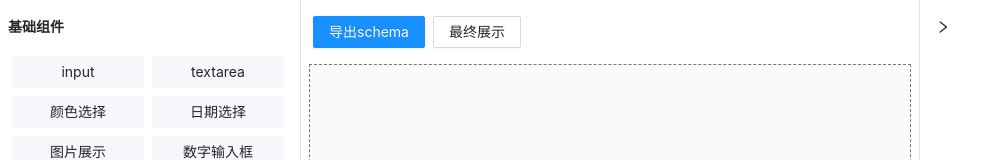
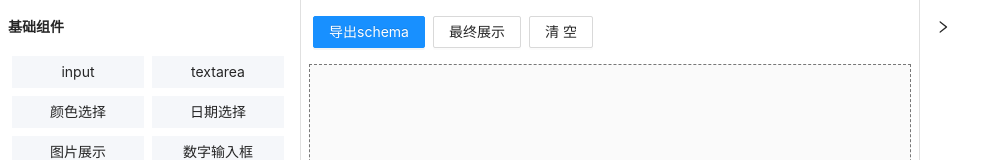
Before and after one commit to w86wh2/schema-generator, a React (Create React App) app: page / in a window 1280 px wide. Shown: the top 160 px of the page, without its empty margins (0-1002 px from the left). Built offline with nearby package versions, Linux system fonts and the light colour scheme; the HTML template or start-up script is replaced by a standard one.

Commit message:
添加清空按钮

```diff
--- a/src/App.js
+++ b/src/App.js
@@ -106,6 +106,19 @@ export const Wrapper = ({
 
   const toggleModal = () => setLocal({ showModal: !local.showModal });
 
+  const clearSchema = () => {
+    setState({
+      schema: {
+        propsSchema: {
+          type: 'object',
+          properties: {},
+        },
+      },
+      formData: {},
+      selected: undefined,
+    });
+  };
+
   // TODO: flatten是频繁在变的，应该和其他两个函数分开
   const store = {
     flatten: flattenWithData,
@@ -146,11 +159,15 @@ export const Wrapper = ({
                   导出schema
                 </Button>
                 <Button
+                  className="mr2"
                   onClick={() => {
                     setState({ preview: !preview, selected: '#' });
                   }}
                 >
                   {preview ? '开始编辑' : '最终展示'}
+                </Button>
+                <Button className="mr2" onClick={clearSchema}>
+                  清空
                 </Button>
               </div>
               <FR preview={preview} />
```
